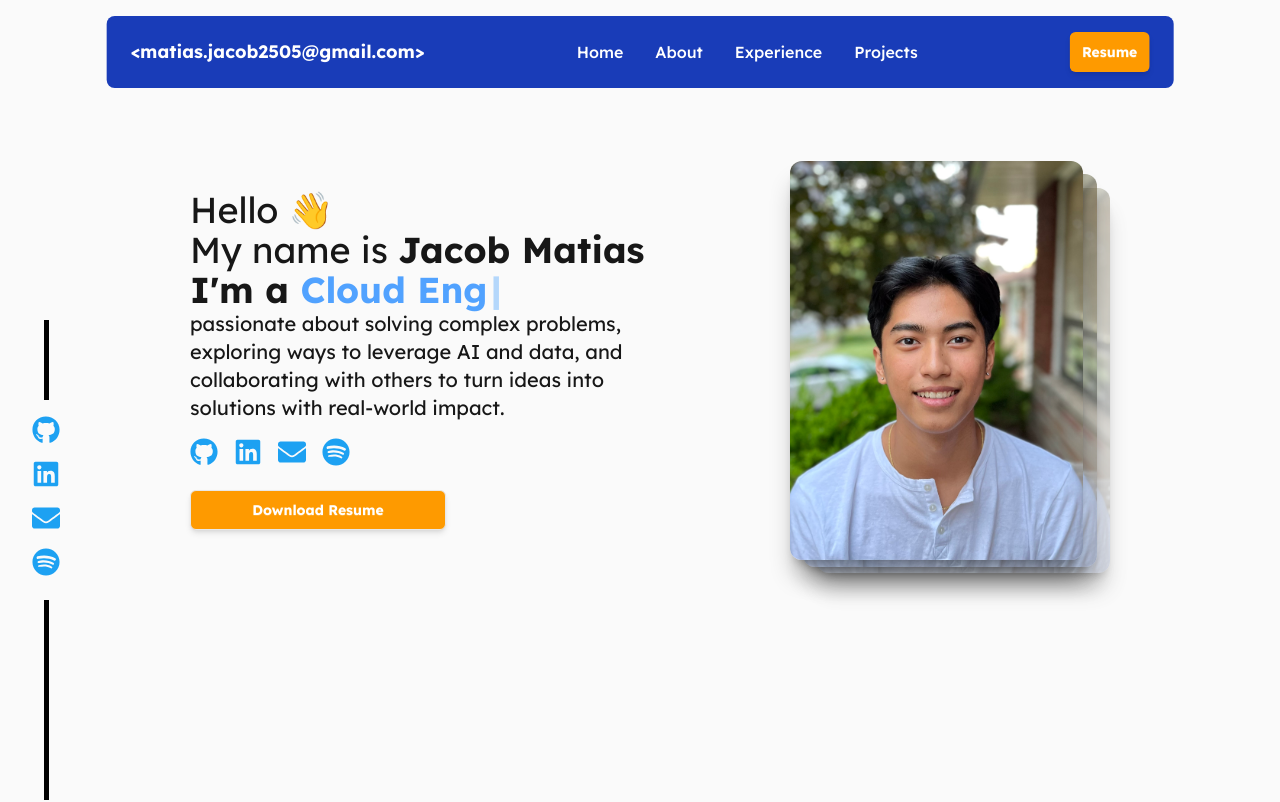
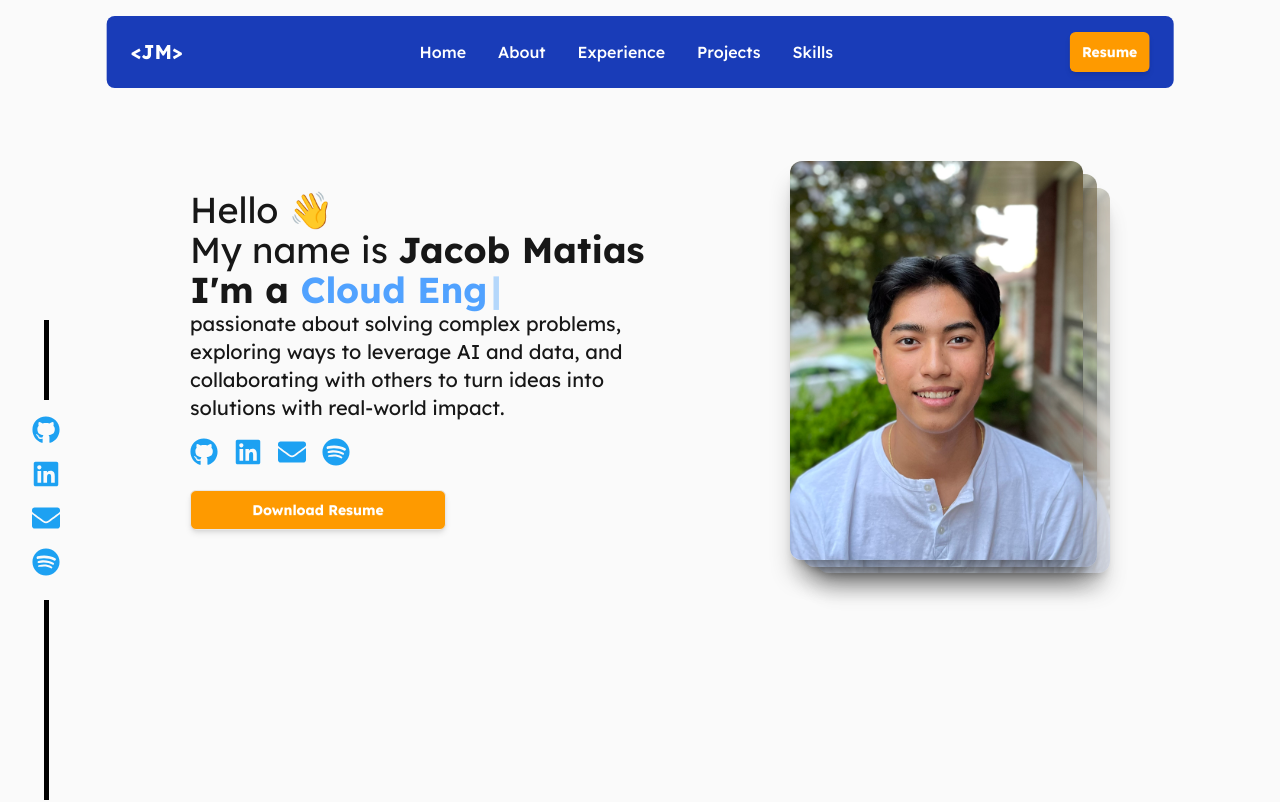
Before and after one commit to matiasjacob25/website-v1, a Next.js app: page / in a window 1280 px wide. Shown: the top 802 px of the page. Built offline with nearby package versions, Linux system fonts and the light colour scheme; a web font is replaced by a local one.

Commit message:
minor text changes to navbar

```diff
--- a/src/app/globals.css
+++ b/src/app/globals.css
@@ -9,15 +9,6 @@
 @theme inline {
   --color-background: var(--background);
   --color-foreground: var(--foreground);
-}
-
-
-@theme {
-  --color-metallic-primary: #7091E6;
-  --color-metallic-secondary: #3D52A0;
-  --color-metallic-text-primary: #8697C4;
-  --color-metallic-surface: #ADBBDA;
-  --color-metallic-background: #EDE8F5;
 }
 
 @media (prefers-color-scheme: dark) {
--- a/src/components/navbar.tsx
+++ b/src/components/navbar.tsx
@@ -12,13 +12,14 @@ export default function Navbar() {
     <nav className="max-w-screen-xl fixed w-5/6 z-20 mt-4 start-1/2 -translate-x-1/2">
       <div className="flex bg-blue-800 rounded-lg justify-between items-center mx-auto px-6 py-2">
         <div className="flex text-wrap text-white">
-          <h3 className="text-lg font-semibold">{`<matias.jacob2505@gmail.com>`}</h3>
+          <h3 className="text-xl font-bold">{`<JM>`}</h3>
         </div>
         <ul className="md:flex md:flex-row p-4 font-medium hidden space-x-8 text-white">
           <li className="hover:scale-115 transition-transform duration-100"><a href="#home">Home</a></li>
           <li className="hover:scale-115 transition-transform duration-100"><a href="#about">About</a></li>
           <li className="hover:scale-115 transition-transform duration-100"><a href="#experience">Experience</a></li>
           <li className="hover:scale-115 transition-transform duration-100"><a href="#projects">Projects</a></li>
+          <li className="hover:scale-115 transition-transform duration-100"><a href="#skills">Skills</a></li>
           {/* <li><a href="#contact">Contact</a></li> */}
         </ul>
 
@@ -77,6 +78,7 @@ export default function Navbar() {
             <li className="hover:scale-110 origin-left transition-transform duration-200"><a href="#about" onClick={() => setMenuOpen(false)}>About</a></li>
             <li className="hover:scale-110 origin-left transition-transform duration-200"><a href="#experience" onClick={() => setMenuOpen(false)}>Experience</a></li>
             <li className="hover:scale-110 origin-left transition-transform duration-200"><a href="#projects" onClick={() => setMenuOpen(false)}>Projects</a></li>
+            <li className="hover:scale-110 origin-left transition-transform duration-200"><a href="#skills" onClick={() => setMenuOpen(false)}>Skills</a></li>
             {/* <li><a href="#contact" onClick={() => setMenuOpen(false)}>Contact</a></li> */}
           </ul>
         </div>
```
